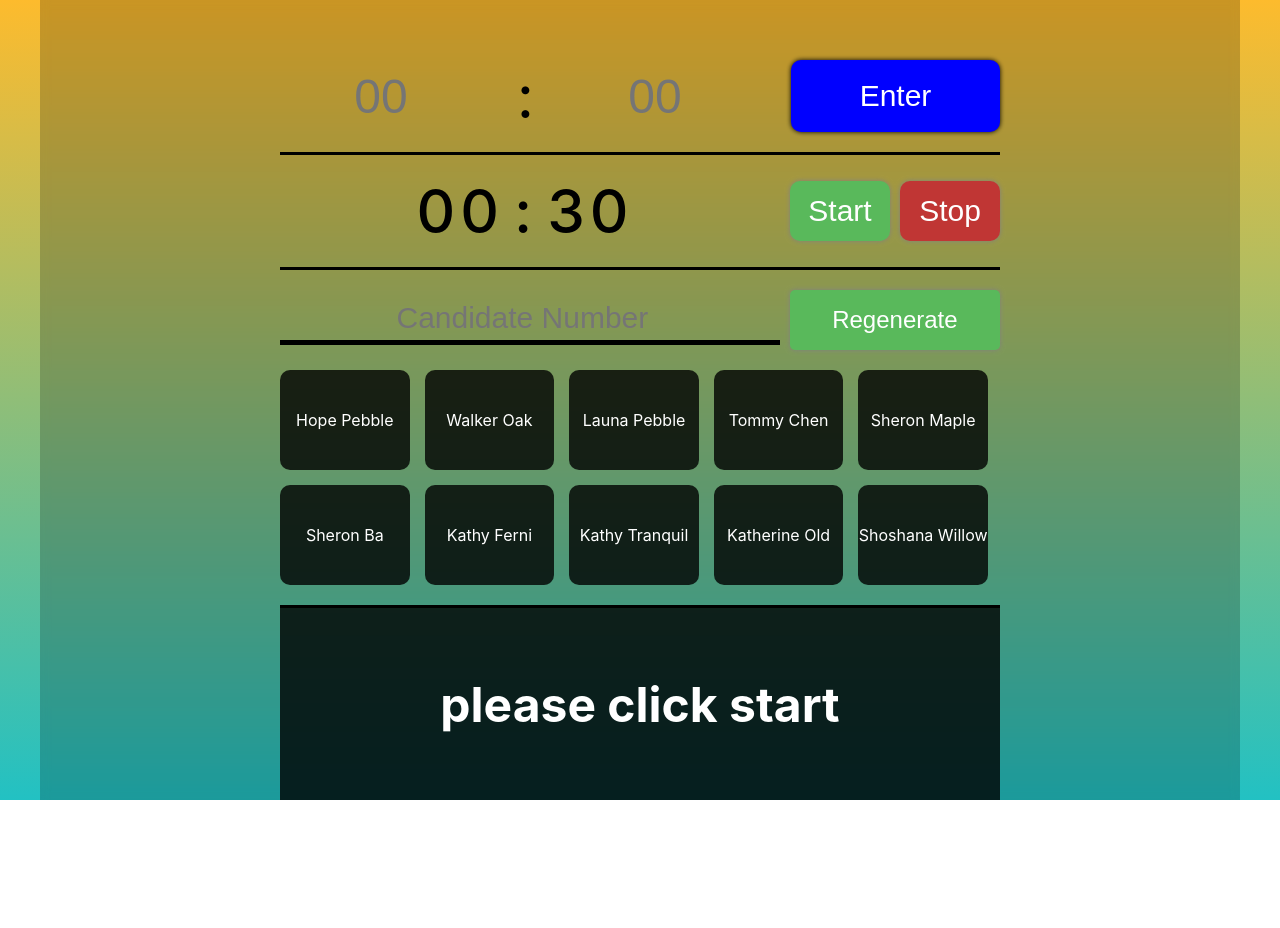
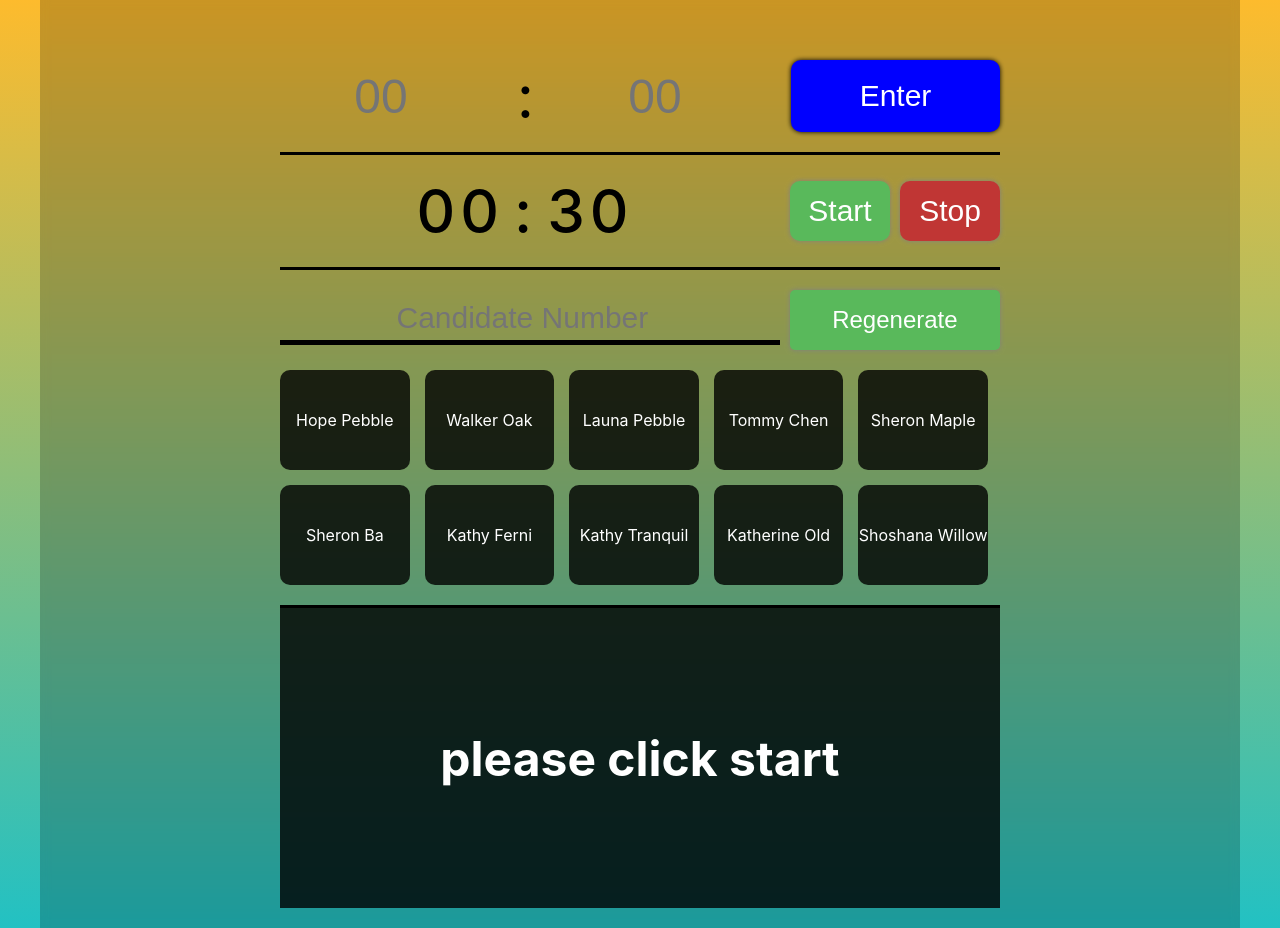
Before and after one commit to ericfei0521/lottery, a React (Create React App) app: page / in a window 1280 px wide. Before the commit the page ends 800 px from the top, so only its background shows below. Built offline with nearby package versions, Linux system fonts and the light colour scheme.

Commit message:
update: update style

```diff
--- a/src/App.js
+++ b/src/App.js
@@ -11,13 +11,15 @@ const CandidateList = React.lazy(() => import('./components/CandidateList'));
 const Winner = React.lazy(() => import('./components/Winner'));
 const Template = styled.div`
     max-width: 1200px;
-    height: 100vh;
+    height: fit-content;
+    min-height: 100vh;
     margin: 0 auto;
     display: flex;
     flex-direction: column;
     align-items: center;
     background-color: rgba(1, 1, 1, 0.2);
     backdrop-filter: blur(5px);
+    padding-bottom: 20px;
 `;
 function App() {
     return (
--- a/src/components/CandidateList.js
+++ b/src/components/CandidateList.js
@@ -134,4 +134,12 @@ export default styled(CandidateList)`
             width: 100%;
         }
     }
+    @media (max-width: 350px) {
+        .list {
+            gap: 5px;
+        }
+        .card {
+            width: 45%;
+        }
+    }
 `;
```
Also changed, not shown: 1 other file (tests, documents, lock files or other folders).
